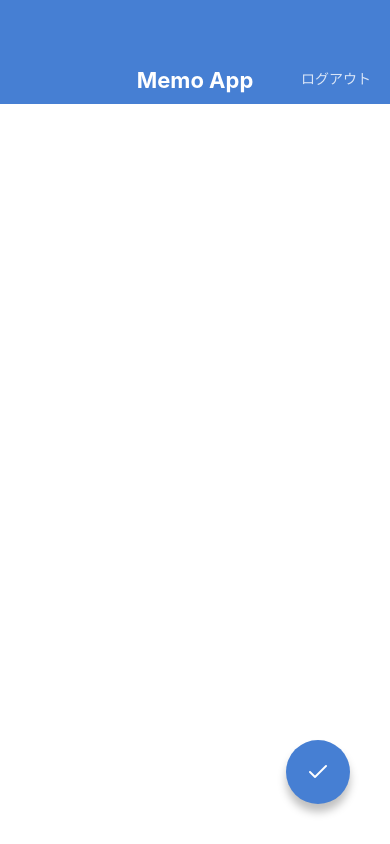
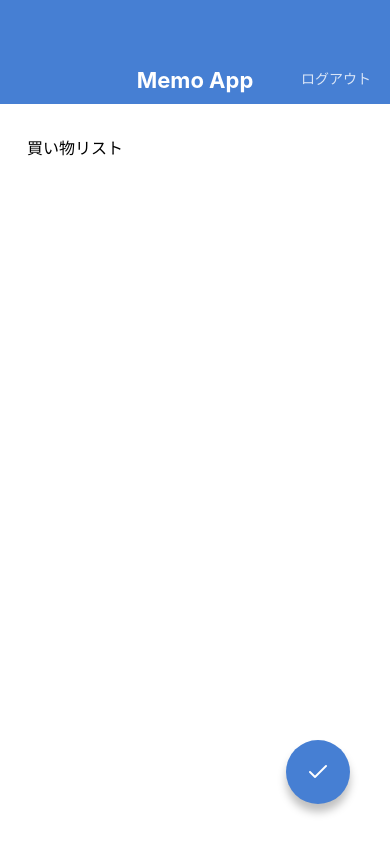
Before and after one commit to Riku-Terumoto/react-native-practice, a React Native app: screen / in a window 390 px wide. Built offline with nearby package versions, Linux system fonts and the light colour scheme.

Commit message:
Replace KeyboardAvoidingView with KeyboardSafeView

```diff
--- a/App.jsx
+++ b/App.jsx
@@ -1,16 +1,16 @@
 import React from 'react';
-import MemoCreateScreen from './src/screens/MemoCreateScreen';
+// import MemoCreateScreen from './src/screens/MemoCreateScreen';
 // import MemoListScreen from './src/screens/MemoListScreen';
 // import MemoDetailScreen from './src/screens/MemoDetailScreen';s
-// import MemoEditScreen from './src/screens/MemoEditScreen';
+import MemoEditScreen from './src/screens/MemoEditScreen';
 
 export default function App() {
   return (
     <>
       {/* <MemoListScreen /> */}
       {/* <MemoDetailScreen /> */}
-      {/* <MemoEditScreen /> */}
-      <MemoCreateScreen />
+      <MemoEditScreen />
+      {/* <MemoCreateScreen /> */}
     </>
   );
 }
--- /dev/null
+++ b/src/components/KeyboardSafeView.jsx
@@ -0,0 +1,68 @@
+import React, { useRef, useState, useEffect } from 'react';
+import {
+  Keyboard, Dimensions, Animated,
+} from 'react-native';
+
+/* eslint-disable-next-line */
+export default function KeyboardSafeView({ children, style }) {
+  const initialViewHeight = useRef(null);
+  const animatedViewHeight = useRef(null);
+  const [viewHeight, setViewHeight] = useState(null);
+
+  useEffect(() => {
+    const showSub = Keyboard.addListener('keyboardDidShow', handleShow);
+    const hideSub = Keyboard.addListener('keyboardDidHide', handleHide);
+    return () => {
+      showSub.remove();
+      hideSub.remove();
+    };
+  }, []);
+
+  useEffect(() => {
+    if ([initialViewHeight, animatedViewHeight, viewHeight].some((val) => val === null)) { return; }
+    // height is not supported with useNativeDriver: true
+    // https://github.com/react-native-community/react-native-modal/issues/163
+    if (viewHeight === initialViewHeight.current) {
+      Animated.timing(
+        animatedViewHeight.current,
+        { toValue: initialViewHeight.current, duration: 300, useNativeDriver: false },
+      ).start();
+    } else {
+      Animated.timing(
+        animatedViewHeight.current,
+        { toValue: viewHeight, duration: 300, useNativeDriver: false },
+      ).start();
+    }
+  }, [viewHeight]);
+
+  const handleShow = ({ endCoordinates }) => {
+    if (endCoordinates.height && initialViewHeight.current) {
+      const keyboardHeight = Dimensions.get('window').height - endCoordinates.screenY;
+      setViewHeight(initialViewHeight.current - keyboardHeight);
+    }
+  };
+
+  const handleHide = () => {
+    setViewHeight(initialViewHeight.current);
+  };
+
+  const handleLayout = ({ nativeEvent }) => {
+    if (!initialViewHeight.current) {
+      const { height } = nativeEvent.layout;
+      // keep viewHeight as null not to trigger useEffect on mounting.
+      // Don't do this: setViewHeight(height);
+      initialViewHeight.current = height;
+      animatedViewHeight.current = new Animated.Value(height);
+    }
+  };
+
+  const animatedStyle = viewHeight ? {
+    height: animatedViewHeight.current,
+    flex: 0,
+  } : {};
+  return (
+    <Animated.View style={[style, animatedStyle]} onLayout={handleLayout}>
+      {children}
+    </Animated.View>
+  );
+}
--- a/src/screens/MemoCreateScreen.jsx
+++ b/src/screens/MemoCreateScreen.jsx
@@ -1,20 +1,21 @@
 import React from 'react';
 import {
-  View, StyleSheet, TextInput, KeyboardAvoidingView,
+  View, StyleSheet, TextInput,
 } from 'react-native';
 
 import AppBar from '../components/AppBar';
 import CircleButton from '../components/CircleButton';
+import KeyboardSafeView from '../components/KeyboardSafeView';
 
 export default function MemoCreateScreen() {
   return (
-    <KeyboardAvoidingView style={styles.container} behavior="height">
+    <KeyboardSafeView style={styles.container}>
       <AppBar />
       <View style={styles.inputContainer}>
         <TextInput value="" multiline style={styles.input} />
       </View>
       <CircleButton name="check" />
-    </KeyboardAvoidingView>
+    </KeyboardSafeView>
   );
 }
 
--- a/src/screens/MemoEditScreen.jsx
+++ b/src/screens/MemoEditScreen.jsx
@@ -1,20 +1,21 @@
 import React from 'react';
 import {
-  View, StyleSheet, TextInput, KeyboardAvoidingView,
+  View, StyleSheet, TextInput,
 } from 'react-native';
 
 import AppBar from '../components/AppBar';
 import CircleButton from '../components/CircleButton';
+import KeyboardSafeView from '../components/KeyboardSafeView';
 
 export default function MemoEditScreen() {
   return (
-    <KeyboardAvoidingView style={styles.container} behavior="height">
+    <KeyboardSafeView style={styles.container}>
       <AppBar />
       <View style={styles.inputContainer}>
         <TextInput value="買い物リスト" multiline style={styles.input} />
       </View>
       <CircleButton name="check" />
-    </KeyboardAvoidingView>
+    </KeyboardSafeView>
   );
 }
 
```
